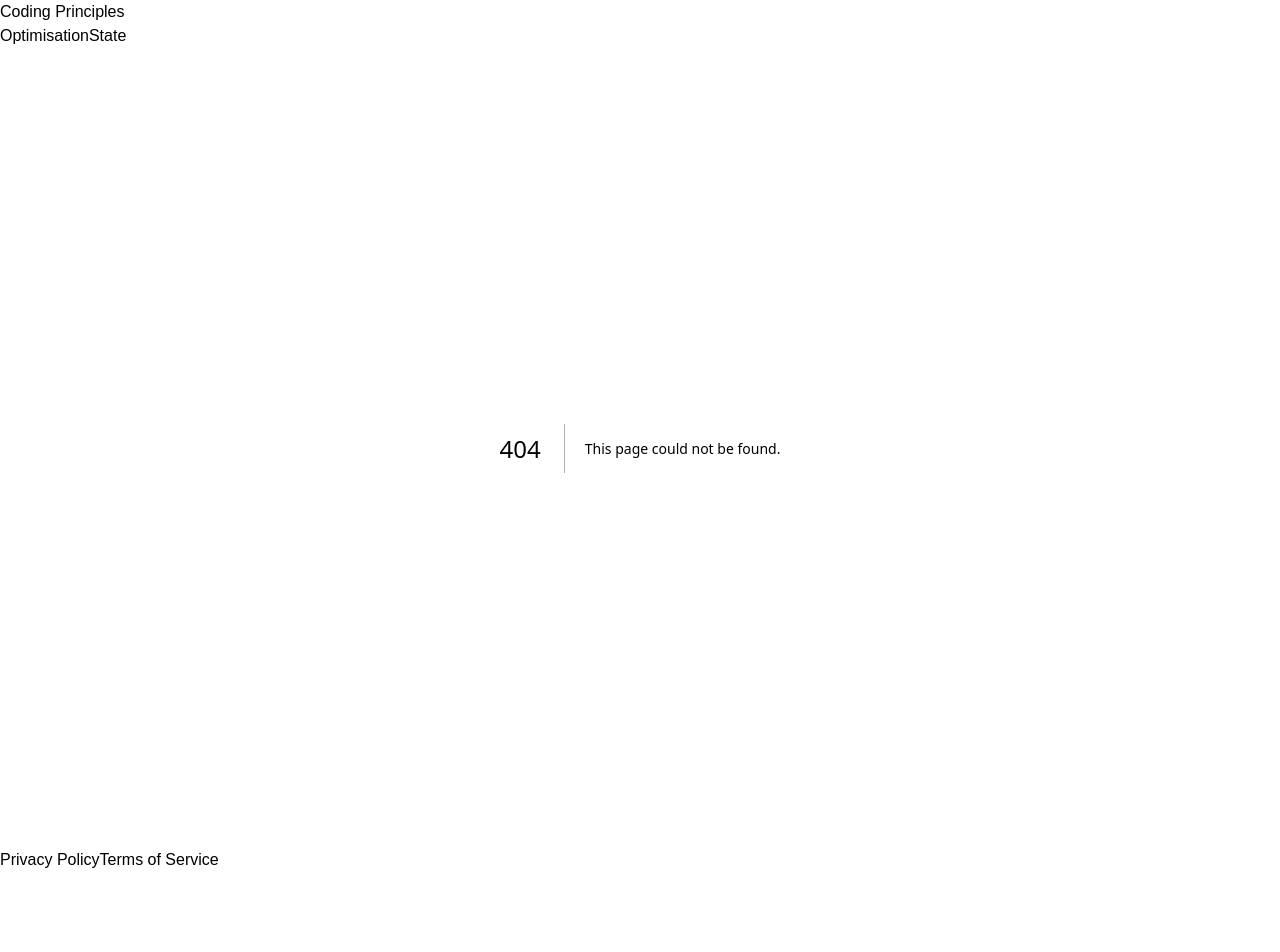
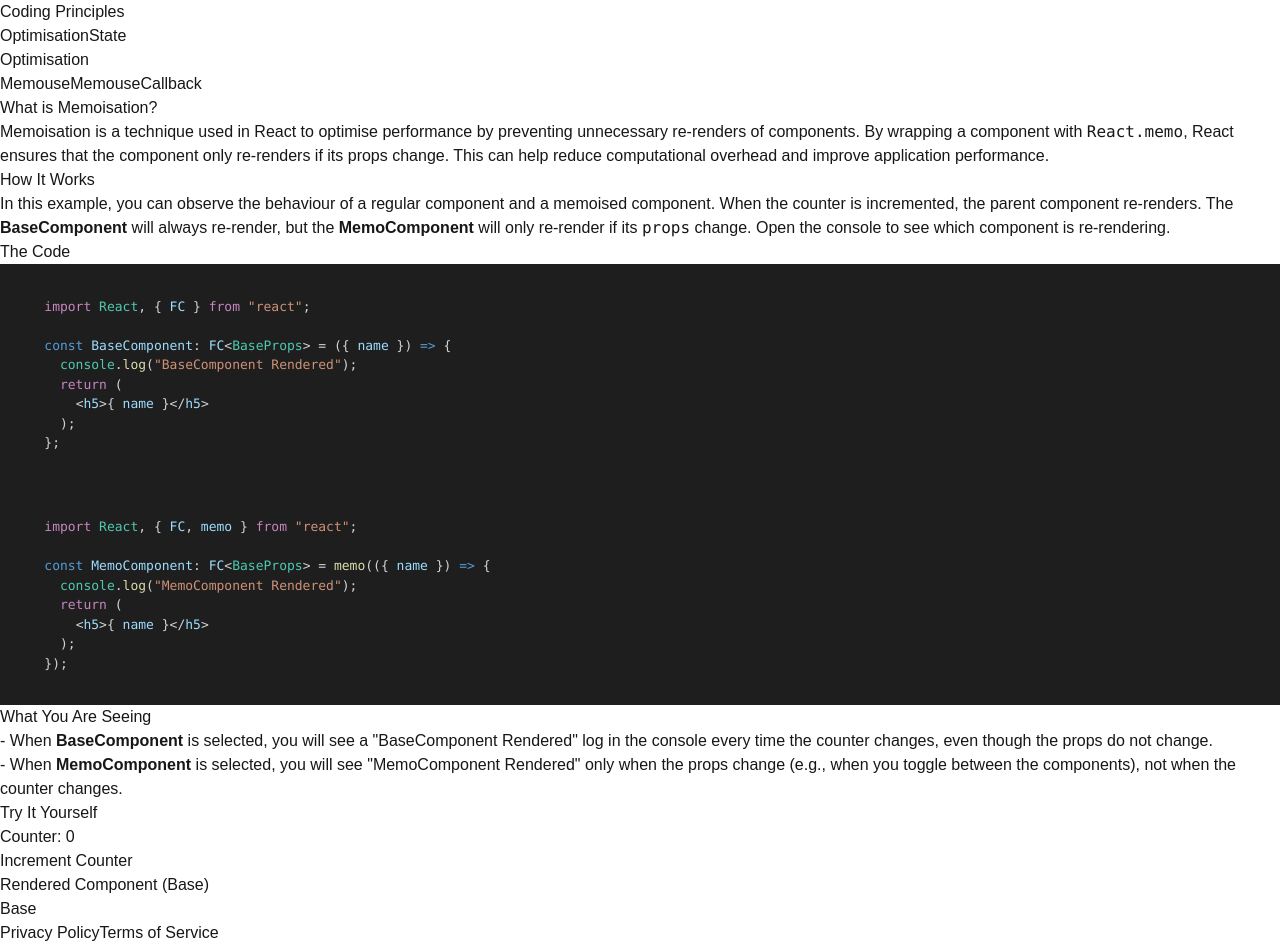
Before and after one commit to nikkiarae/coding-knowledge, a Next.js app: page /optimisation/memo in a window 1280 px wide. Before the commit this address had no page. Shown: the top 952 px of the page. Built offline with nearby package versions, Linux system fonts and the light colour scheme.

Commit message:
Added Memo

```diff
--- /dev/null
+++ b/src/app/optimisation/memo/page.tsx
@@ -0,0 +1,141 @@
+"use client";
+
+import React, { FC, memo, useState } from "react";
+import { CodeBlock } from "@/components/codeblock";
+
+const basicCode = `
+    import React, { FC } from "react";
+
+    const BaseComponent: FC<BaseProps> = ({ name }) => {
+      console.log("BaseComponent Rendered");
+      return (
+        <h5>{ name }</h5>
+      );
+    };
+`;
+
+const memoCode = `
+    import React, { FC, memo } from "react";
+
+    const MemoComponent: FC<BaseProps> = memo(({ name }) => {
+      console.log("MemoComponent Rendered");
+      return (
+        <h5>{ name }</h5>
+      );
+    });
+`;
+
+interface BaseProps {
+  name: string;
+}
+
+const BaseComponent: FC<BaseProps> = ({ name }) => {
+  console.log("BaseComponent Rendered");
+  return <h5>{name}</h5>;
+};
+
+const MemoComponent: FC<BaseProps> = memo(({ name }) => {
+  console.log("MemoComponent Rendered");
+  return <h5>{name}</h5>;
+});
+
+const Memo: FC = () => {
+  const [selectedBlock, setSelectedBlock] = useState<"basic" | "memo">("basic");
+  const [counter, setCounter] = useState(0);
+
+  const ComponentToRender =
+    selectedBlock === "basic" ? BaseComponent : MemoComponent;
+
+  return (
+    <div className="container mx-auto space-y-8">
+      <div>
+        <h3 className="text-2xl font-bold mb-4">What is Memoisation?</h3>
+        <p className="mb-4 text-gray-400">
+          Memoisation is a technique used in React to optimise performance by
+          preventing unnecessary re-renders of components. By wrapping a
+          component with <code>React.memo</code>, React ensures that the component
+          only re-renders if its props change. This can help reduce computational
+          overhead and improve application performance.
+        </p>
+      </div>
+
+      <div>
+        <h3 className="text-2xl font-bold mb-4">How It Works</h3>
+        <p className="mb-4 text-gray-400">
+          In this example, you can observe the behaviour of a regular component
+          and a memoised component. When the counter is incremented, the parent
+          component re-renders. The <strong>BaseComponent</strong> will always
+          re-render, but the <strong>MemoComponent</strong> will only re-render if
+          its <code>props</code> change. Open the console to see which component
+          is re-rendering.
+        </p>
+      </div>
+
+      <div>
+        <h3 className="text-2xl font-bold mb-4">The Code</h3>
+        <div className="grid grid-cols-1 sm:grid-cols-2 gap-4">
+          {/* Basic Code Block */}
+          <div
+            onClick={() => setSelectedBlock("basic")}
+            className={`cursor-pointer ${
+              selectedBlock === "basic"
+                ? "border-4 border-blue-500"
+                : "border-4 border-transparent"
+            } rounded-lg`}
+          >
+            <CodeBlock code={basicCode} language="javascript" />
+          </div>
+
+          {/* Memo Code Block */}
+          <div
+            onClick={() => setSelectedBlock("memo")}
+            className={`cursor-pointer ${
+              selectedBlock === "memo"
+                ? "border-4 border-blue-500"
+                : "border-4 border-transparent"
+            } rounded-lg`}
+          >
+            <CodeBlock code={memoCode} language="javascript" />
+          </div>
+        </div>
+      </div>
+
+      <div>
+        <h3 className="text-2xl font-bold mb-4">What You Are Seeing</h3>
+        <p className="mb-4 text-gray-400">
+          - When <strong>BaseComponent</strong> is selected, you will see a
+          "BaseComponent Rendered" log in the console every time the counter
+          changes, even though the props do not change.
+          <br />
+          - When <strong>MemoComponent</strong> is selected, you will see
+          "MemoComponent Rendered" only when the props change (e.g., when you
+          toggle between the components), not when the counter changes.
+        </p>
+
+        {/* Counter */}
+        <h3 className="text-2xl font-bold mb-4">Try It Yourself</h3>
+        <div className="mb-4">
+          <p className="text-lg">Counter: {counter}</p>
+          <button
+            onClick={() => setCounter(counter + 1)}
+            className="px-4 py-2 bg-blue-500 text-white rounded hover:bg-blue-600"
+          >
+            Increment Counter
+          </button>
+        </div>
+      </div>
+
+      {/* Selected Component */}
+      <div className="mt-8 p-4 border-4 rounded-lg">
+        <h3 className="text-lg font-semibold mb-2">
+          Rendered Component ({selectedBlock === "basic" ? "Base" : "Memoised"})
+        </h3>
+        <ComponentToRender
+          name={selectedBlock === "basic" ? "Base" : "Memoised"}
+        />
+      </div>
+    </div>
+  );
+};
+
+export default Memo;
```
